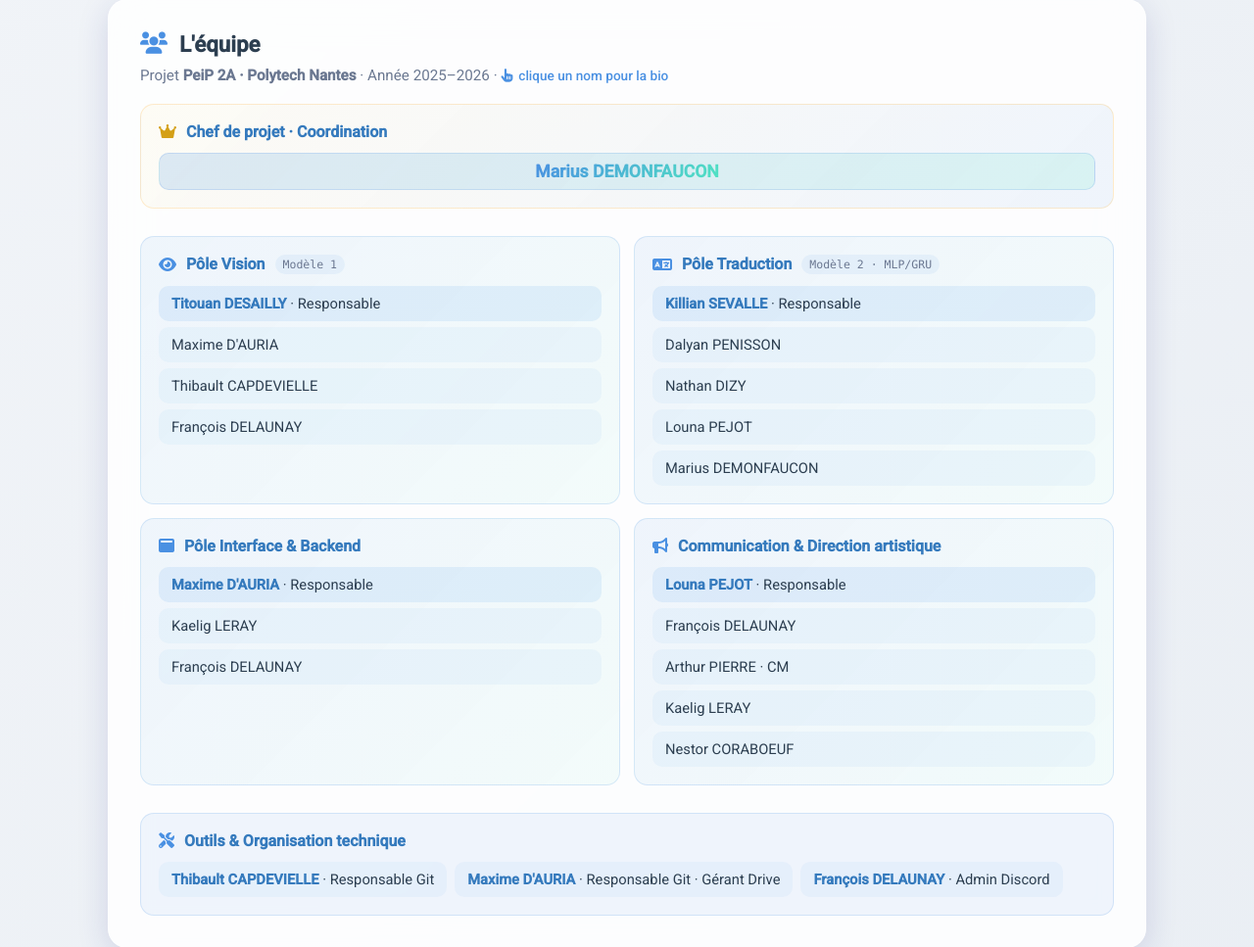
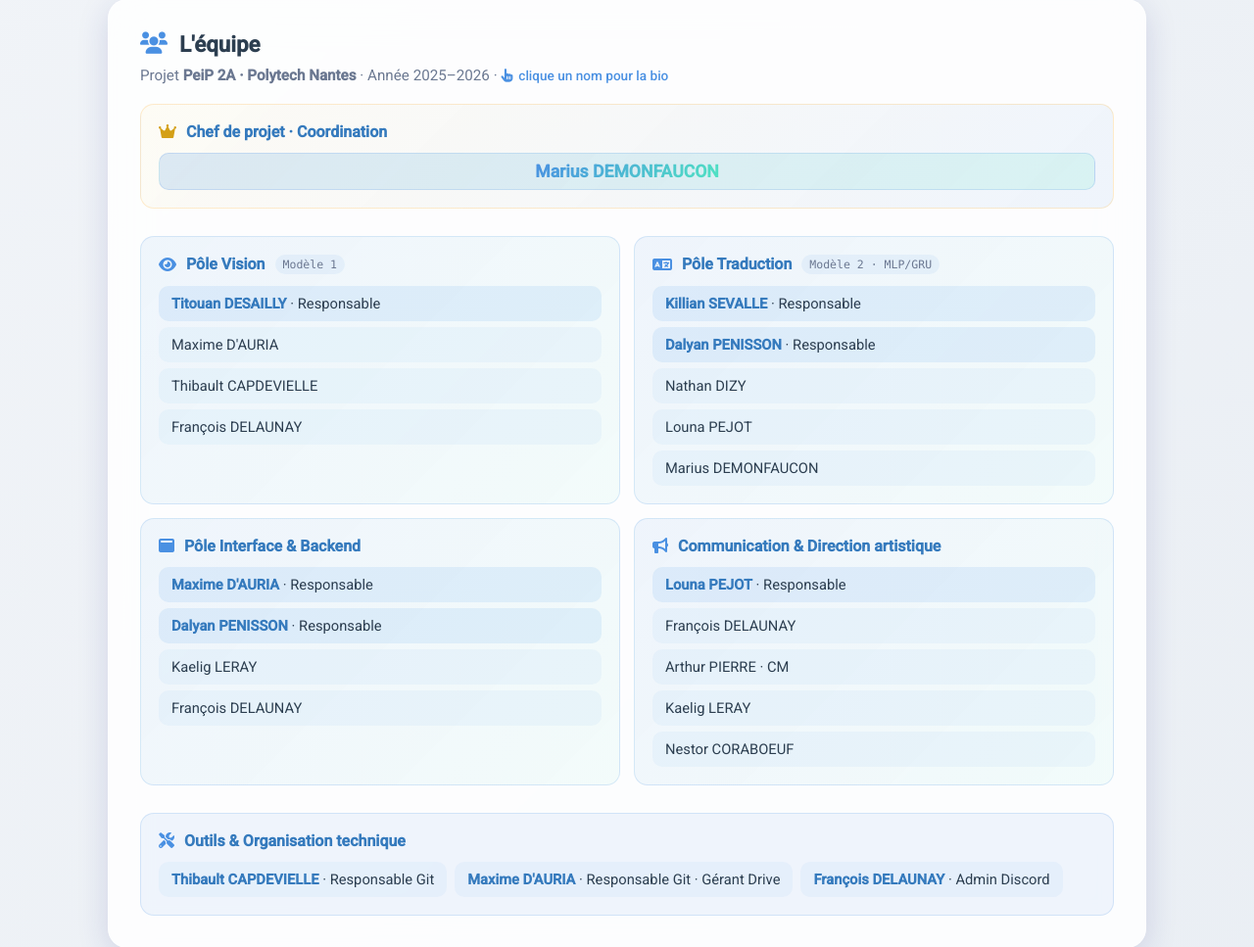
Before and after one commit to nmqx/hearmyhands, a Flask app: page / in a window 1280 px wide. Shown: the part 1675-2642 px from the top of the page at 98% size. Run offline with Flask 3, Linux system fonts and the light colour scheme; some libraries are stand-ins or nearby versions.

Commit message:
Ajout Dalyan PENISSON co-responsable Traduction & Interface/Backend

```diff
--- a/hearmyhands/templates/home.html
+++ b/hearmyhands/templates/home.html
@@ -107,7 +107,7 @@
                 <h4><i class="fa-solid fa-language"></i> Pôle Traduction <span class="pole-tag-inline">Modèle 2 · MLP/GRU</span></h4>
                 <ul class="pole-members">
                     <li data-name="Killian SEVALLE" class="member-pill member-resp"><strong>Killian SEVALLE</strong> · Responsable</li>
-                    <li data-name="Dalyan PENISSON" class="member-pill">Dalyan PENISSON</li>
+                    <li data-name="Dalyan PENISSON" class="member-pill member-resp"><strong>Dalyan PENISSON</strong> · Responsable</li>
                     <li data-name="Nathan DIZY"     class="member-pill">Nathan DIZY</li>
                     <li data-name="Louna PEJOT"     class="member-pill">Louna PEJOT</li>
                     <li data-name="Marius DEMONFAUCON"     class="member-pill">Marius DEMONFAUCON</li>
@@ -118,6 +118,7 @@
                 <h4><i class="fa-solid fa-window-maximize"></i> Pôle Interface &amp; Backend</h4>
                 <ul class="pole-members">
                     <li data-name="Maxime D'AURIA" class="member-pill member-resp"><strong>Maxime D'AURIA</strong> · Responsable</li>
+                    <li data-name="Dalyan PENISSON" class="member-pill member-resp"><strong>Dalyan PENISSON</strong> · Responsable</li>
                     <li data-name="Kaelig LERAY"   class="member-pill">Kaelig LERAY</li>
                     <li data-name="François DELAUNAY" class="member-pill">François DELAUNAY</li>
                 </ul>
@@ -227,7 +228,7 @@
         "Thibault CAPDEVIELLE":{ role: "Pôle Vision · Responsable Git",                          bio: "Pôle Vision : travaille sur le backbone, la fonction de perte OKSLoss et la stabilisation Soft-Argmax. Responsable Git : valide les merge requests, gère les branches et l'historique du dépôt." },
         "François DELAUNAY":    { role: "Pôle Vision · Pôle Interface & Backend · Communication · Admin Discord", bio: "Multi-pôle : contribue au pôle Vision (entraînement et pré-traitement), au pôle Interface & Backend et au pôle Communication. Administre le serveur Discord de l'équipe (rôles, channels, automation)." },
         "Killian SEVALLE":      { role: "Responsable Pôle Traduction (Ocarina)",                  bio: "Responsable du pôle Traduction. Pilote le GRU temporel Ocarina (45 frames × 42 features) pour les signes dynamiques comme J et Z." },
-        "Dalyan PENISSON":      { role: "Pôle Traduction (Modèle 2)",                             bio: "Pôle Traduction : contribue au MLP statique 42→30→23 qui classe les lettres à partir des landmarks de main, et à l'entraînement du GRU." },
+        "Dalyan PENISSON":      { role: "Responsable Pôle Traduction · Responsable Pôle Interface & Backend", bio: "Co-responsable du pôle Traduction (au côté de Killian) : MLP statique 42→30→23 qui classe les lettres à partir des landmarks de main, et entraînement du GRU. Également responsable du pôle Interface & Backend au côté de Maxime." },
         "Louna PEJOT":          { role: "Responsable Communication & DA · Pôle Traduction",       bio: "Responsable du pôle Communication & Direction artistique (identité visuelle, captation des vidéos LSF pour le dataset). Contribue aussi au pôle Traduction (entraînement et validation)." },
         "Nestor CORABOEUF":     { role: "Communication & DA",                                     bio: "Pôle Communication & Direction artistique : relation associations, collecte de données vidéo. A signé la majorité des vidéos modèles utilisées dans le mode Apprentissage." },
         "Nathan DIZY":          { role: "Pôle Traduction (Modèle 2)",                             bio: "Pôle Traduction : travaille sur la chaîne d'entraînement et la préparation des datasets de classification temporelle." },
```
